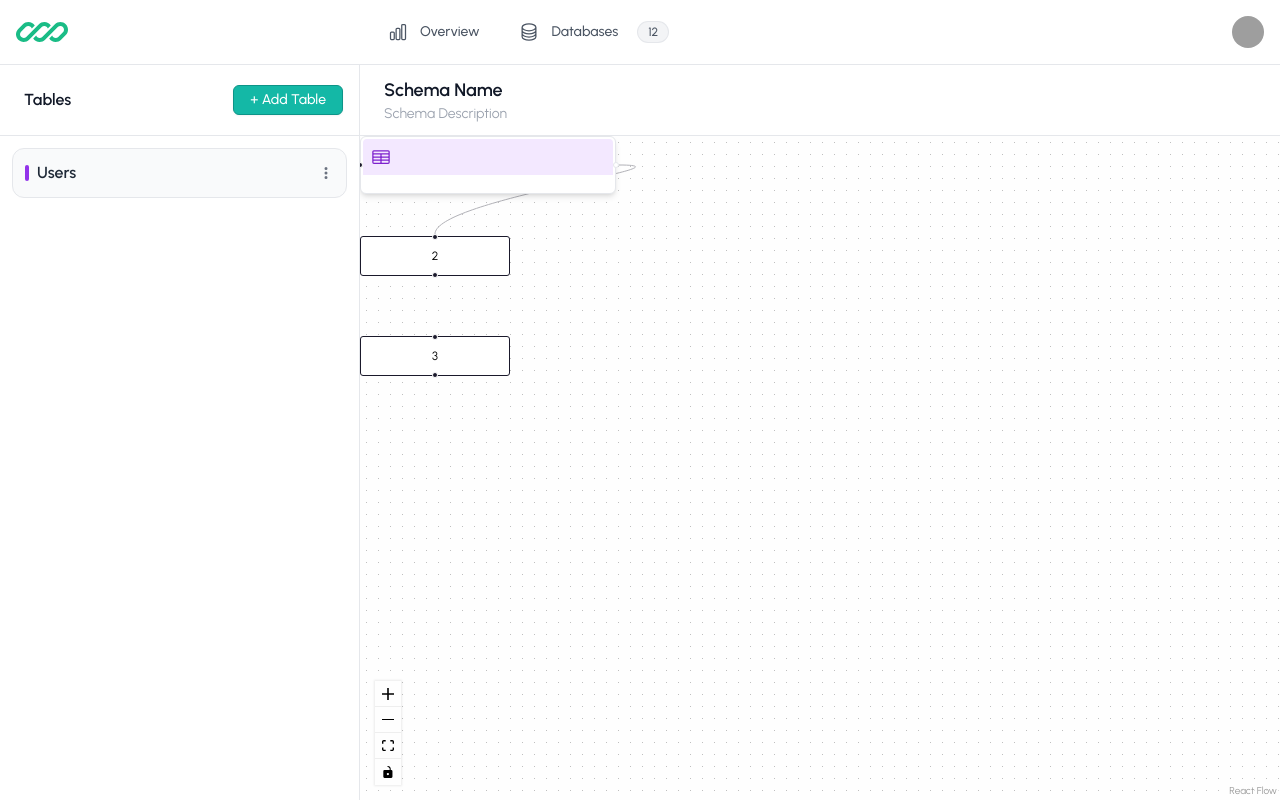
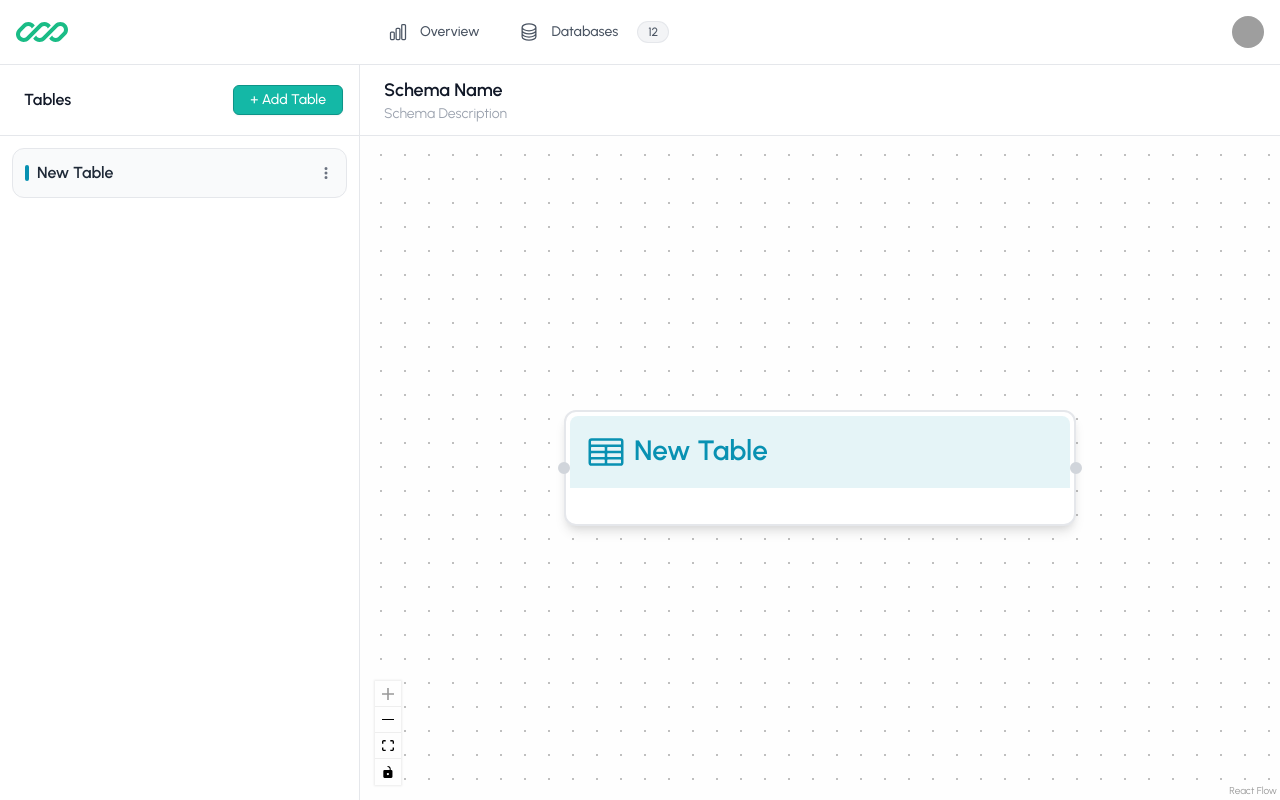
Before and after one commit to Dadci/db-diagrams, a React (Vite) app: page /dashboard in a window 1280 px wide. Both pictures are taken after a click on the button "+ Add Table". Built offline with nearby package versions, Linux system fonts and the light colour scheme; grey boxes are pictures that could not be loaded.

Commit message:
working tables and nodes creation and delete

```diff
--- a/src/components/CustomNode.jsx
+++ b/src/components/CustomNode.jsx
@@ -1,28 +1,50 @@
 import React, { memo } from 'react';
 import { Handle, Position } from '@xyflow/react';
 import { TableCellsIcon } from '@heroicons/react/24/outline';
+import { useSelector } from 'react-redux';
+import clsx from 'clsx';
+
 
 const CustomNode = ({ data }) => {
-    const { name, fields = [] } = data;
+    // Get the table data from the store using the id passed in data
+    const table = useSelector(state =>
+        state.tables.tables.find(t => t.id === data.id)
+    );
+
+    if (!table) return null;
+
+    const headerBgClass = `bg-${table.color}/10`;
+    const textClass = `text-${table.color}`;
+    const handleBgClass = `!bg-${table.color}`;
+
 
     return (
-        <div className='border border-gray-200 rounded-md w-64 flex-col shadow-md p-[2px] bg-white'>
-            <div className="bg-purple-100 font-semibold p-2 text-purple-700 rounded-t-[4px] flex items-center gap-1">
+        <div className={`border ${headerBgClass} rounded-md w-64 flex-col shadow-md p-[2px] bg-white`}>
+            <div className={`${headerBgClass} font-semibold p-2 text-${table.color} rounded-t-[4px] flex items-center gap-1`}>
                 <TableCellsIcon className="w-5 h-5" />
-                <p className='text-sm'>{name}</p>
+                <p className='text-sm'>{table.name}</p>
             </div>
             <div className='p-2 text-sm text-gray-700 bg-white space-y-2'>
-                {fields.map((field) => (
-                    <div key={field.id} className='flex items-center justify-between text-sm font-light'>
+                {table.fields.map((field, index) => (
+                    <div key={index} className='flex items-center justify-between text-sm font-light'>
                         <p className='text-gray-700'>{field.name}</p>
                         <p className='text-gray-400'>{field.type}</p>
                     </div>
                 ))}
             </div>
-            <Handle type="target" position={Position.Left} className="bg-gray-600 w-16" />
-            <Handle type="source" position={Position.Right} className="!bg-white border !border-gray-200" />
+            <Handle
+                type="target"
+                position={Position.Left}
+                className="!bg-gray-300 border !border-gray-300 "
+            />
+            <Handle
+                type="source"
+                position={Position.Right}
+                className="!bg-gray-300 border !border-gray-300 "
+
+            />
         </div>
     )
-}
+};
 
 export default memo(CustomNode);
--- a/src/components/Table.jsx
+++ b/src/components/Table.jsx
@@ -1,18 +1,21 @@
 import React from 'react'
 import { EllipsisVerticalIcon } from '@heroicons/react/16/solid'
-import { WindowIcon } from '@heroicons/react/24/outline'
+import { WindowIcon, TrashIcon,CloudArrowUpIcon } from '@heroicons/react/24/outline'
 import { useState } from 'react'
-import { addField } from '../store/tableSlice'
+import { addField, saveTable,deleteTable } from '../store/tableSlice'
 import { useDispatch } from 'react-redux'
 
-const Table = () => {
+const Table = ({ tableData }) => {
     const [isOpen, setIsOpen] = useState(false)
+    const [tableName, setTableName] = useState(tableData.name)
     const [newField, setNewField] = useState([
         {
             name: '',
             type: ''
         }
     ])
+
+    const dispatch = useDispatch()
 
     const handleFieldChange = (index, field, value) => {
         const updatedFields = [...newField]
@@ -21,19 +24,39 @@ const Table = () => {
     }
 
     const addField = () => {
-        setNewField ([...newField, { name: '', type: '' }])
+        setNewField([...newField, { name: '', type: '' }])
     }
+
+    const handleSave = () => {
+        dispatch(saveTable({
+            tableId: tableData.id,
+            name: tableName,
+            fields: newField
+        }))
+        setIsOpen(false)
+    }
+
+    const handleDelete = () => {
+        dispatch(deleteTable(tableData.id))
+    }
+
 
     const handleOpen = () => {
         setIsOpen(!isOpen)
     }
 
     return (
-        <div className={ `flex flex-col px-3 py-3 bg-gray-50 rounded-xl border border-gray-200 ` }>
+        <div className={`flex flex-col px-3 py-3 bg-gray-50 rounded-xl border border-gray-200 `}>
             <div className='flex items-center justify-between cursor-pointer' onClick={handleOpen}>
                 <div className='flex items-center gap-2'>
-                    <span className='w-1 h-4 rounded-full bg-purple-600'></span>
-                    <h2 className='font-semibold text-gray-800'>Users</h2>
+                    <span className={`w-1 h-4 rounded-full bg-${tableData.color}`}></span>
+                    <input
+                        type="text"
+                        value={tableName}
+                        onChange={(e) => setTableName(e.target.value)}
+                        onClick={(e) => e.stopPropagation()} // Prevent collapse when editing name
+                        className="font-semibold text-gray-800 bg-transparent border-none focus:outline-none"
+                    />
                 </div>
                 <EllipsisVerticalIcon className='w-4 text-gray-500' />
             </div>
@@ -41,12 +64,12 @@ const Table = () => {
             <div className={`overflow-hidden overflow-y-auto transition-[max-height] duration-300 ease-in-out ${isOpen ? 'max-h-[600px]' : 'max-h-0 '}`}>
                 {/* Move all content that should slide down inside this div */}
                 <div className='flex items-center gap-2 mt-4'>
-                    <WindowIcon className='w-4 text-gray-500' />
+                    <WindowIcon className='w-5 text-gray-500' />
                     <p className='text-gray-500 text-sm font-normal'>Fields</p>
                 </div>
 
                 {newField.map((field, index) => (
-                    <div key={index} className='flex items-center gap-2 mt-2 '>
+                    <div key={index} className='flex items-center gap-2 mt-3 '>
                         <input
                             type="text"
                             value={field.name}
@@ -72,15 +95,29 @@ const Table = () => {
                     </div>
                 ))}
 
-                <div className='px-2 mt-3 border-[0.5px] border-b-gray-200'></div>
-                <div className='flex justify-end mt-3'>
-                    <button
-                        className='px-4 py-1 flex items-center gap-2 border shadow-sm text-sm border-gray-700 font-medium bg-gray-600 text-white rounded-md'
-                        onClick={addField}
-                    >
-                        <WindowIcon className='w-4 text-gray-300' />
-                        Add Field
+                <div className='px-2 mt-6 border-[0.5px] border-b-gray-200'></div>
+                <div className='flex justify-between mt-3 gap-2'>
+                    <div className='flex gap-2'>
+
+                        <button
+                            className='px-3 py-0.5 flex items-center gap-2 border shadow-sm text-sm border-gray-300 font-medium bg-gray-200 hover:bg-slate-100 text-gray-700 hover:text-gray-600 rounded-md'
+                            onClick={addField}
+                        >
+                            <WindowIcon className='w-5 text-gray-700' />
+                            Add Field
+                        </button>
+                        <button
+                            className='px-3 py-0.5 flex items-center gap-2 border shadow-sm text-sm border-gray-700 hover:border-gray-600 font-medium bg-gray-600 hover:bg-gray-500 text-white rounded-md'
+                            onClick={handleSave}
+                        >
+                            <CloudArrowUpIcon className='w-5 text-white' />
+                            Save
+                        </button>
+                    </div>
+                    <button className='p-0.5 hover:bg-red-100 rounded-md' onClick={handleDelete}>
+                        <TrashIcon className='w-5 text-red-400 ' />
                     </button>
+
                 </div>
             </div>
         </div>
--- a/src/components/TablesLayout.jsx
+++ b/src/components/TablesLayout.jsx
@@ -1,12 +1,16 @@
 import React from 'react'
 import Table from './Table'
+import { useSelector } from 'react-redux'
+
 
 const TableLayout = () => {
+    const tables = useSelector(state => state.tables.tables)
     return (
-        <div className='flex flex-col gap-6'>
-            <Table />
-
-        </div>
+        <div className="flex flex-col gap-3">
+        {tables.map(table => (
+          <Table key={table.id} tableData={table} />
+        ))}
+      </div>
     )
 }
 
--- a/src/pages/Dashboard.jsx
+++ b/src/pages/Dashboard.jsx
@@ -1,22 +1,16 @@
-import React, { useCallback } from 'react'
+import React, { useCallback, useEffect } from 'react'
 import Navbar from '../components/Navbar'
 import Sidebar from '../components/Sidebar'
 import Stats from '../components/Stats'
 import Headerbar from '../components/Headerbar'
 import { Background, Controls, ReactFlow, useNodesState, useEdgesState, addEdge } from '@xyflow/react'
 import CustomNode from '../components/CustomNode'
+import { useSelector } from 'react-redux'
 
 
 import '@xyflow/react/dist/style.css';
 
 
-
-const initialNodes = [
-    { id: '1', type: 'custom', position: { x: 0, y: 0 }, data: { label: '1' } },
-    { id: '2', position: { x: 0, y: 100 }, data: { label: '2' } },
-    { id: '3', position: { x: 0, y: 200 }, data: { label: '3' } },
-];
-const initialEdges = [{ id: 'e1-2', source: '1', target: '2' }];
 
 const nodeTypes = {
     custom: CustomNode,
@@ -24,8 +18,28 @@ const nodeTypes = {
 
 
 const Dashboard = () => {
-    const [nodes, setNodes, onNodesChange] = useNodesState(initialNodes);
-    const [edges, setEdges, onEdgesChange] = useEdgesState(initialEdges);
+    const [nodes, setNodes, onNodesChange] = useNodesState([]);
+    const [edges, setEdges, onEdgesChange] = useEdgesState([]);
+
+    const tables = useSelector(state => state.tables.tables)
+
+    useEffect(() => {
+
+        if (!tables.length) return;
+        const tableNodes = tables.map((table, index) => ({
+            id: table.id,
+            type: 'custom',
+            position: {
+                x: (index % 3) * 300 + 50,
+                y: Math.floor(index / 3) * 200 + 50
+            },
+            data: {
+                id: table.id
+            }
+        }));
+
+        setNodes(tableNodes);
+    }, [tables, setNodes]);
 
     const onConnect = useCallback(
         (params) => setEdges((eds) => addEdge(params, eds)),
@@ -48,6 +62,7 @@ const Dashboard = () => {
                         onEdgesChange={onEdgesChange}
                         onConnect={onConnect}
                         nodeTypes={nodeTypes}
+                        fitView
                     >
 
                         <Controls />
--- a/src/store/tableSlice.js
+++ b/src/store/tableSlice.js
@@ -1,4 +1,5 @@
 import { createSlice } from '@reduxjs/toolkit'
+import { getRandomTailwindColor } from '../utils/getRandomTailwindColor'
 
 const tableSlice = createSlice({
   name: 'tables',
@@ -11,8 +12,12 @@ const tableSlice = createSlice({
       state.tables.push({
         id: Date.now().toString(),
         name: action.payload.name,
+        color:getRandomTailwindColor(),
         fields: []
       })
+    },
+    deleteTable: (state, action) => {
+      state.tables = state.tables.filter(t => t.id !== action.payload)
     },
     addField: (state, action) => {
       const table = state.tables.find(t => t.id === action.payload.tableId)
@@ -24,11 +29,18 @@ const tableSlice = createSlice({
         })
       }
     },
+    saveTable: (state, action) => {
+      const table = state.tables.find(t => t.id === action.payload.tableId)
+      if (table) {
+        table.name = action.payload.name
+        table.fields = action.payload.fields
+      }
+    },
     setActiveTable: (state, action) => {
       state.activeTable = action.payload
     }
   }
 })
 
-export const { addTable, addField, setActiveTable } = tableSlice.actions
+export const { addTable, deleteTable, addField, setActiveTable, saveTable } = tableSlice.actions
 export default tableSlice.reducer
--- /dev/null
+++ b/src/utils/getRandomTailwindColor.jsx
@@ -0,0 +1,17 @@
+const tailwindColors = [
+    'purple',
+    'blue',
+    'green',
+    'red',
+    'yellow',
+    'pink',
+    'indigo',
+    'teal',
+    'orange',
+    'cyan'
+];
+
+export const getRandomTailwindColor = () => {
+    const randomColor = tailwindColors[Math.floor(Math.random() * tailwindColors.length)];
+    return `${randomColor}-600`; // Using 500 as the default intensity
+};
```
Also changed, not shown: src/components/Headerbar.jsx (+11 -1 lines), tailwind.config.js (+10 -0 lines), src/store/projectSlice.js (deleted), src/store/schemaSlice.js (added).
